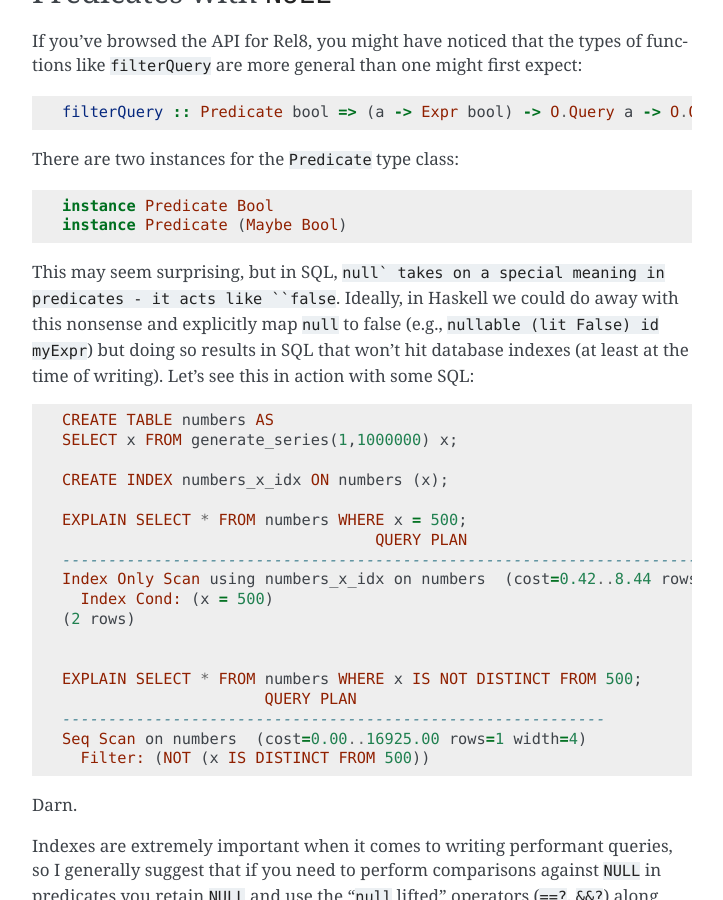
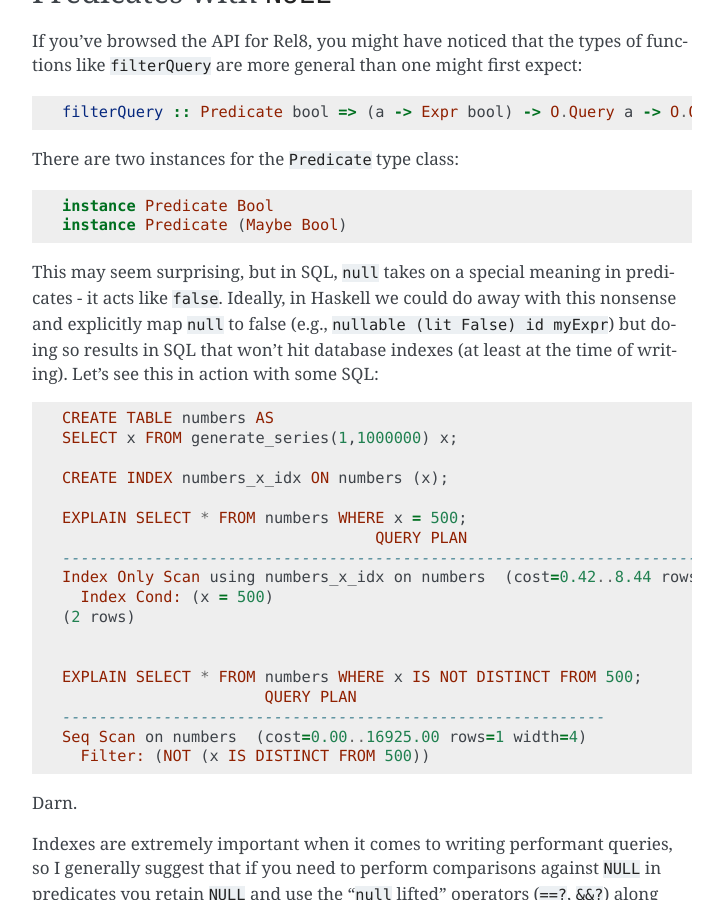
Before and after one commit to circuithub/rel8, a Sphinx documentation site: the page built from docs/concepts.rst, in a window 1280 px wide and 900 px high, scrolled down 1860 px. Shown: the whole window, without its empty margins (388-1111 px from the left). Built offline with Sphinx 7.4.7, drawn with Linux system fonts in a browser that asks for light colours.

Commit message:
Missing a trailing ` in docs

```diff
--- a/docs/concepts.rst
+++ b/docs/concepts.rst
@@ -95,7 +95,7 @@ There are two instances for the ``Predicate`` type class::
   instance Predicate Bool
   instance Predicate (Maybe Bool)
 
-This may seem surprising, but in SQL, ``null` takes on a special meaning in
+This may seem surprising, but in SQL, ``null`` takes on a special meaning in
 predicates - it acts like ``false``. Ideally, in Haskell we could do away with
 this nonsense and explicitly map ``null`` to false (e.g., ``nullable (lit False)
 id myExpr``) but doing so results in SQL that won't hit database indexes (at
```
